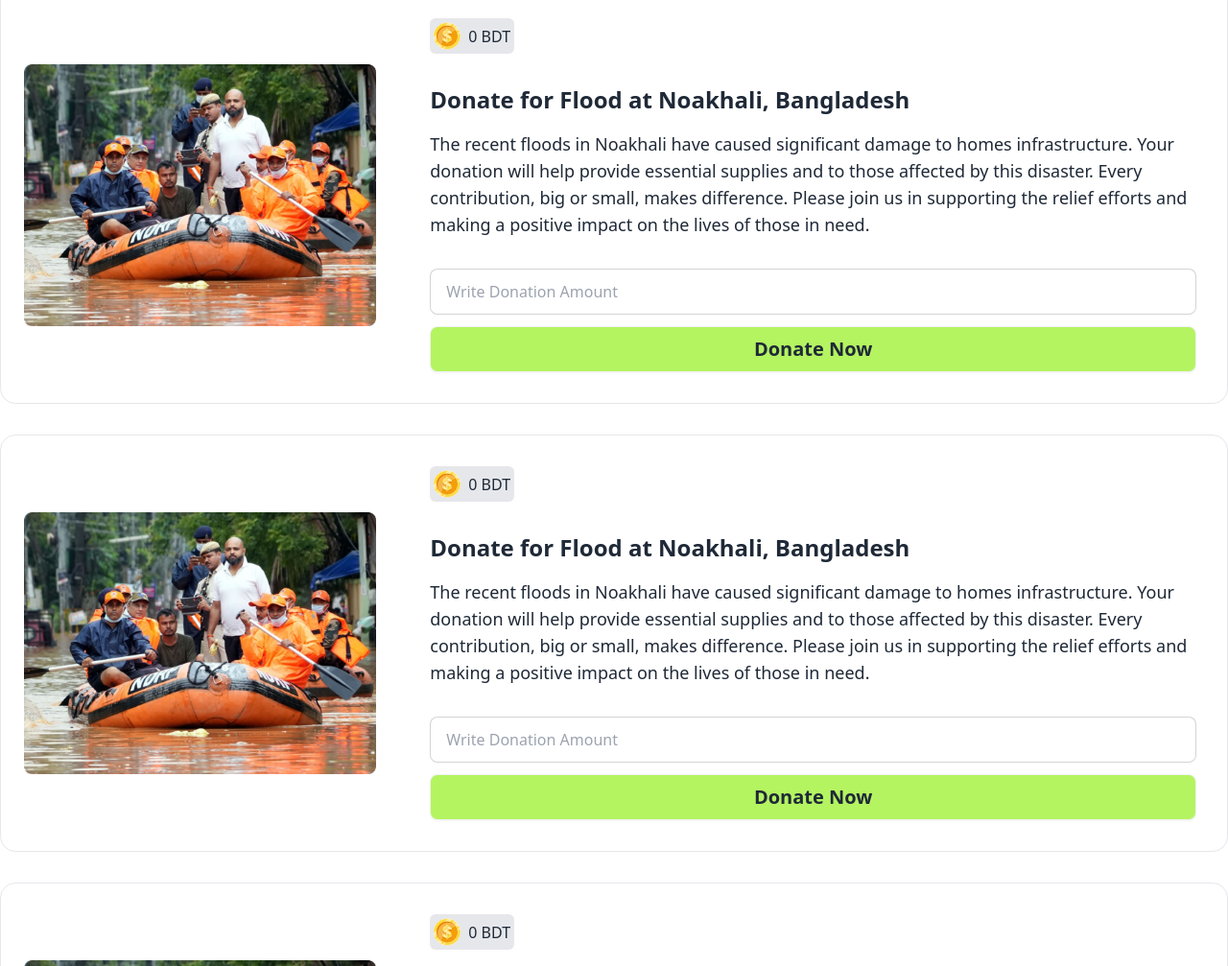
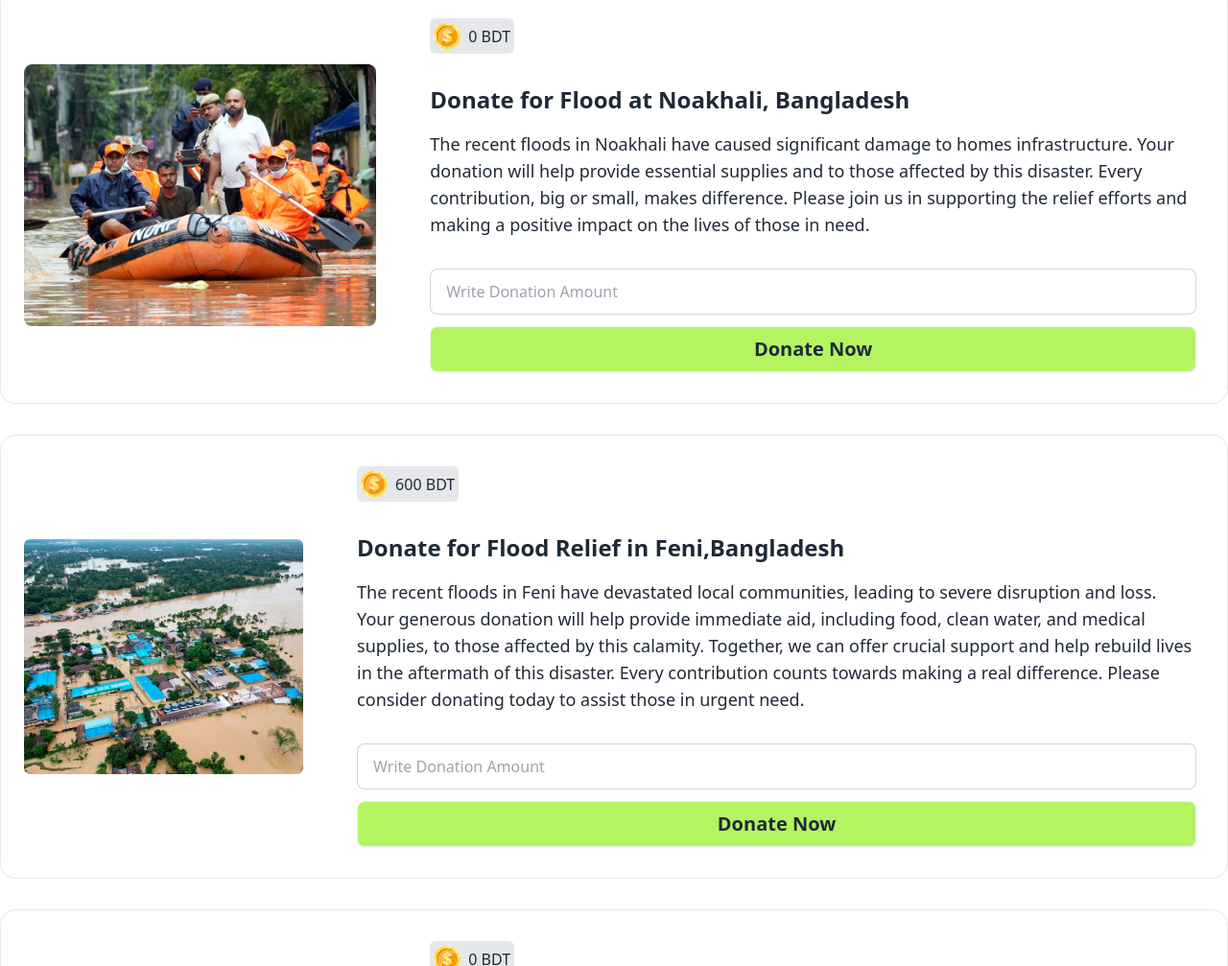
Before and after one commit to modasserahmed17/fifth-assign-java, a plain HTML site: page index.html in a window 1280 px wide. Shown: the part 255-1262 px from the top of the page at 96% size. Drawn offline with nearby package versions, Linux system fonts and the light colour scheme.

Commit message:
added the 2nd part

```diff
--- a/index.html
+++ b/index.html
@@ -52,17 +52,17 @@
   </section>
   <section class="container mx-auto my-8">
     <div class="card card-side bg-base-100 flex-col lg:flex-row border rounded-2xl">
-      <figure class="m-2 w-fit lg:w-full lg:m-6">
-        <img src="assets/noakhali.png" alt="" />
+      <figure class="m-2 w-fit lg:w-screen lg:m-6">
+        <img src="assets/feni.png" alt="" />
       </figure>
       <div class="card-body gap-8">
         <div class="bg-gray-200 flex w-fit p-1 rounded-md gap-2 items-center">
           <img class="" src="assets/coin.png" alt="">
-          <h5>0 BDT</h5>
+          <h5>600 BDT</h5>
         </div>
         <div>
-          <h2 class="text-2xl font-bold mb-4">Donate for Flood at Noakhali, Bangladesh</h2>
-          <p class="text-lg"> The recent floods in Noakhali have caused significant damage to homes  infrastructure. Your donation will help provide essential supplies and  to those affected by this disaster. Every contribution, big or small, makes  difference. Please join us in supporting the relief efforts and making a positive impact on the lives of those in need.</p>
+          <h2 class="text-2xl font-bold mb-4">Donate for Flood Relief in Feni,Bangladesh</h2>
+          <p class="text-lg"> The recent floods in Feni have devastated local communities, leading to severe disruption and loss. Your generous donation will help provide immediate aid, including food, clean water, and medical supplies, to those affected by this calamity. Together, we can offer crucial support and help rebuild lives in the aftermath of this disaster. Every contribution counts towards making a real difference. Please consider donating today to assist those in urgent need.</p>
         </div>
         <div>
           <input type="text" placeholder="Write Donation Amount" class="input input-bordered w-full" required />
```
